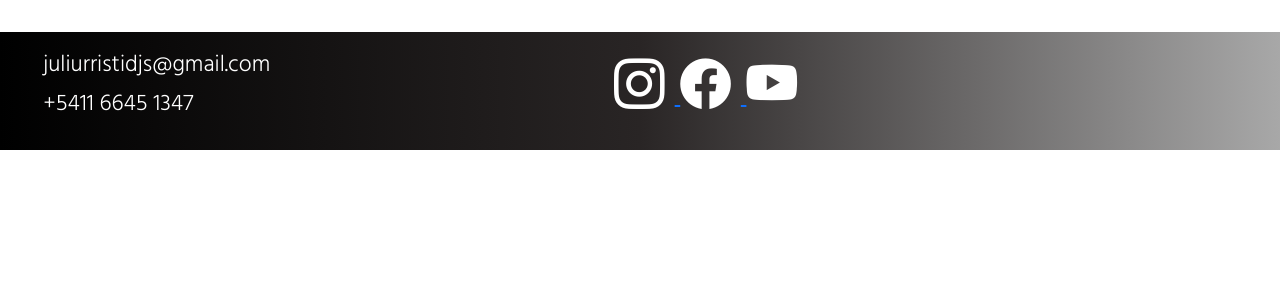
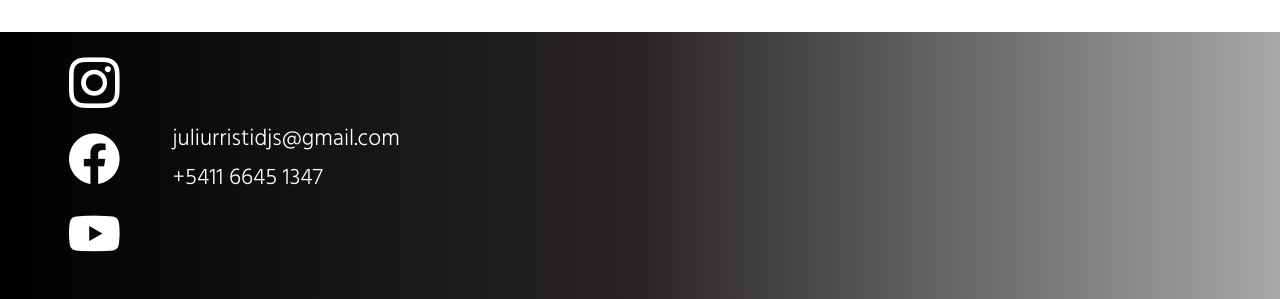
Before and after one commit to BeluBellBellBelu/Juli-Urristi-DJs_Belen-Cara, a website: page index.html in a window 1280 px wide. Shown: the part 1862-2161 px from the top of the page. Before the commit the page ends 2012 px from the top, so only its background shows below. Drawn offline with nearby package versions, Linux system fonts and the light colour scheme.

Commit message:
Mas cambios

```diff
--- a/index.html
+++ b/index.html
@@ -106,12 +106,8 @@
 
     <footer class="container-fluid">
         <div class="row">
-            <section class="d-flex justify-content-around align-items-center flex-wrap">
-                <article class="col-lg-5 col-10">
-                    <h6>juliurristidjs@gmail.com</h6>
-                    <h6>+5411 6645 1347</h6>
-                </article>
-                <article class="col-lg-6 col-10">
+            <section class="d-flex align-items-center flex-wrap ps-5">
+                <article >
                     <a href="https://www.instagram.com/juli.urristi/" target="_blank">
                     <i class="bi bi-instagram"></i>
                     </a>
@@ -121,6 +117,10 @@
                     <a href="https://www.youtube.com/user/ExclusiveFestEventos" target="_blank">
                     <i class="bi bi-youtube"></i>
                     </a>
+                </article>
+                <article class="ps-3">
+                    <h6>juliurristidjs@gmail.com</h6>
+                    <h6>+5411 6645 1347</h6>
                 </article>
             </section>
         </div>
--- a/sass/style.scss
+++ b/sass/style.scss
@@ -282,8 +282,9 @@ footer{
 i {
     font-size: 2.2rem;
     color: #ffffff;
-    letter-spacing: 10px;
+    letter-spacing: 30px;
     text-align: center;
+    display: block;
 }
 
 
@@ -296,6 +297,10 @@ i {
 h1{
     padding: 200px 0;
     font-size: 70px;
+}
+
+i {
+    font-size: 1.8rem;
 }
 
 /*Seccion DJs*/
```
Also changed, not shown: pages/contacto.html (+6 -6 lines), pages/djs.html (+6 -6 lines), pages/fotos.html (+6 -6 lines), pages/servicios.html (+6 -6 lines), css/estilos.css.
